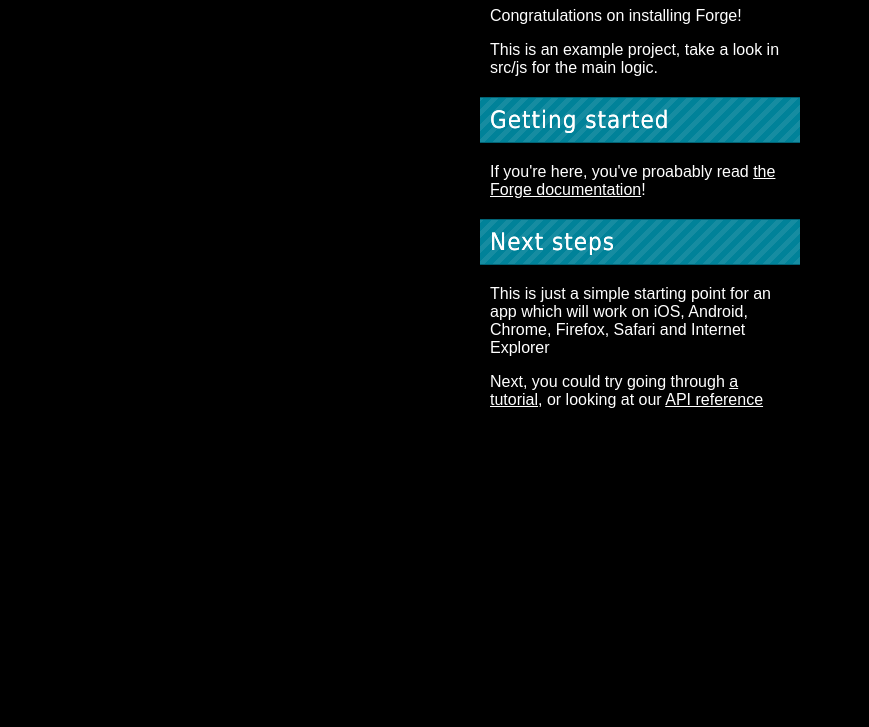
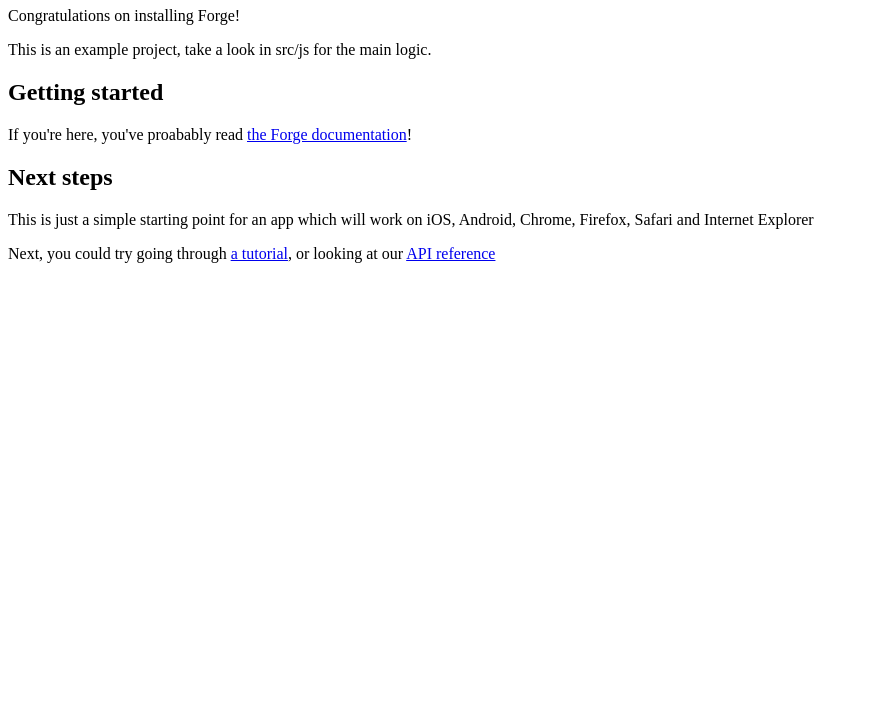
Before and after one commit to mgamini/tera-forum-app, a plain HTML site: page src/index.html in a window 1280 px wide. Shown: the part 73-800 px from the top of the page, without its empty margins (0-869 px from the left). Drawn offline with Linux system fonts and the light colour scheme.

Commit message:
successfully injects css

```diff
--- a/src/css/default.css
+++ b/src/css/default.css
@@ -1,41 +1,3 @@
-body {
-	width: 320px;
-	height: 460px;
-	margin: 0 auto;
-	font-family: Arial, Helvetica, sans-serif;
-	color:white;
-	-webkit-font-smoothing:antialiased;
-	-moz-font-smoothing:antialiased;
-	-o-font-smoothing:antialiased;
-	font-smooth:auto;
-	font-size: 16px;
-	background-color: black;
+div#container-main {
+	background: blue !important;
 }
-
-.description {
-	padding: 0px 10px 0px 10px;
-}
-
-h1 {
-	padding: 0px 10px 0px 10px;
-}
-
-h2 {
-	display: block;
-	min-height: 44px;
-	font:500 24px/44px tahoma, arial, helvetica;
-	background-color: #ccc;
-	text-shadow: 0 0 0 #fff;
-	letter-spacing:1px;
-	border-bottom: 1px solid;
-	padding: 0px 10px 0px 10px;
-	background:#008299 url(../img/bg-cross-hatching.png) repeat top left;
-	border-top:1px solid #016375;
-	border-bottom:1px solid #016375;
-	color:#fff;
-	font-weight:normal;
-}
-
-a {
-	color: white;
-}
```
Also changed, not shown: src/config.json (+5 -5 lines).
